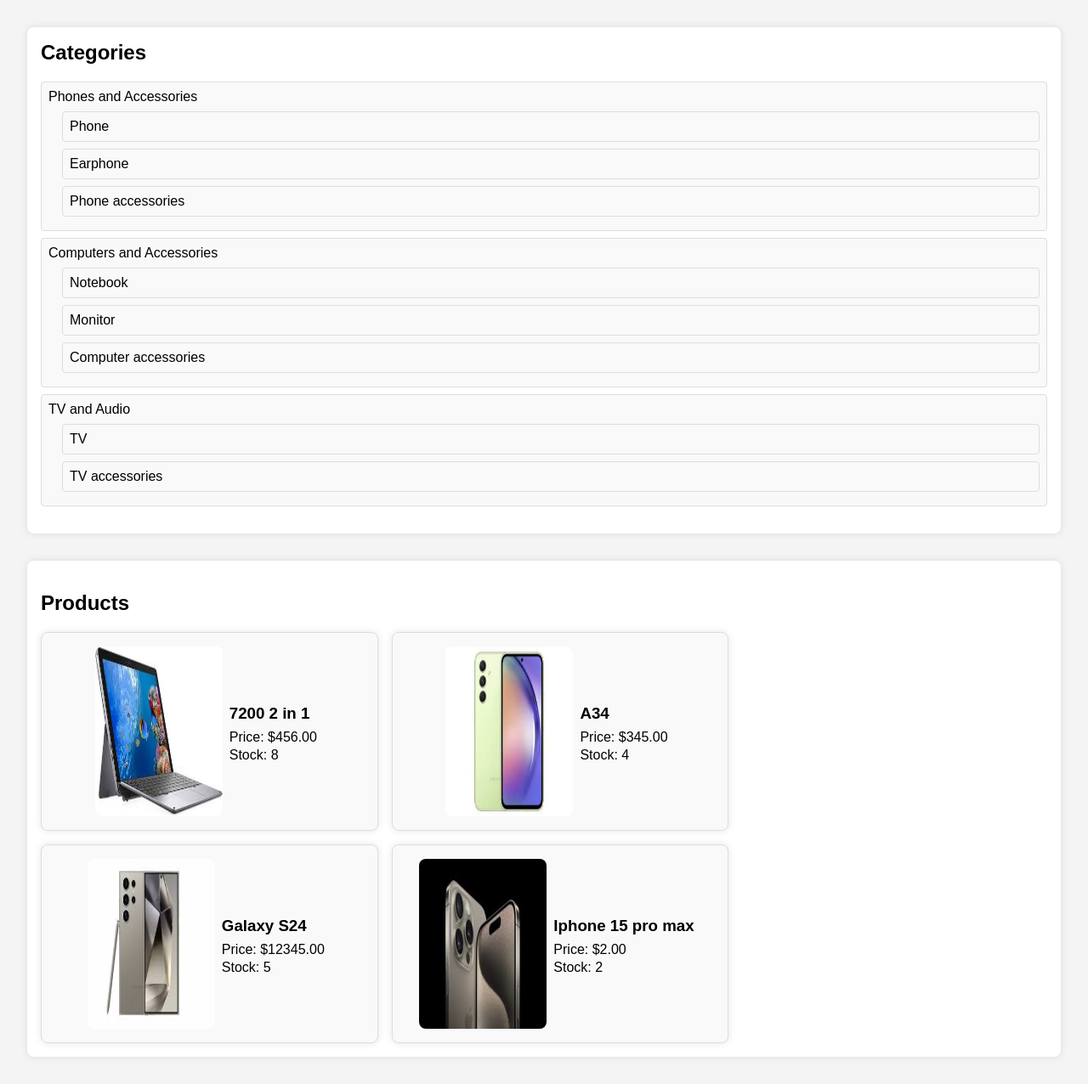
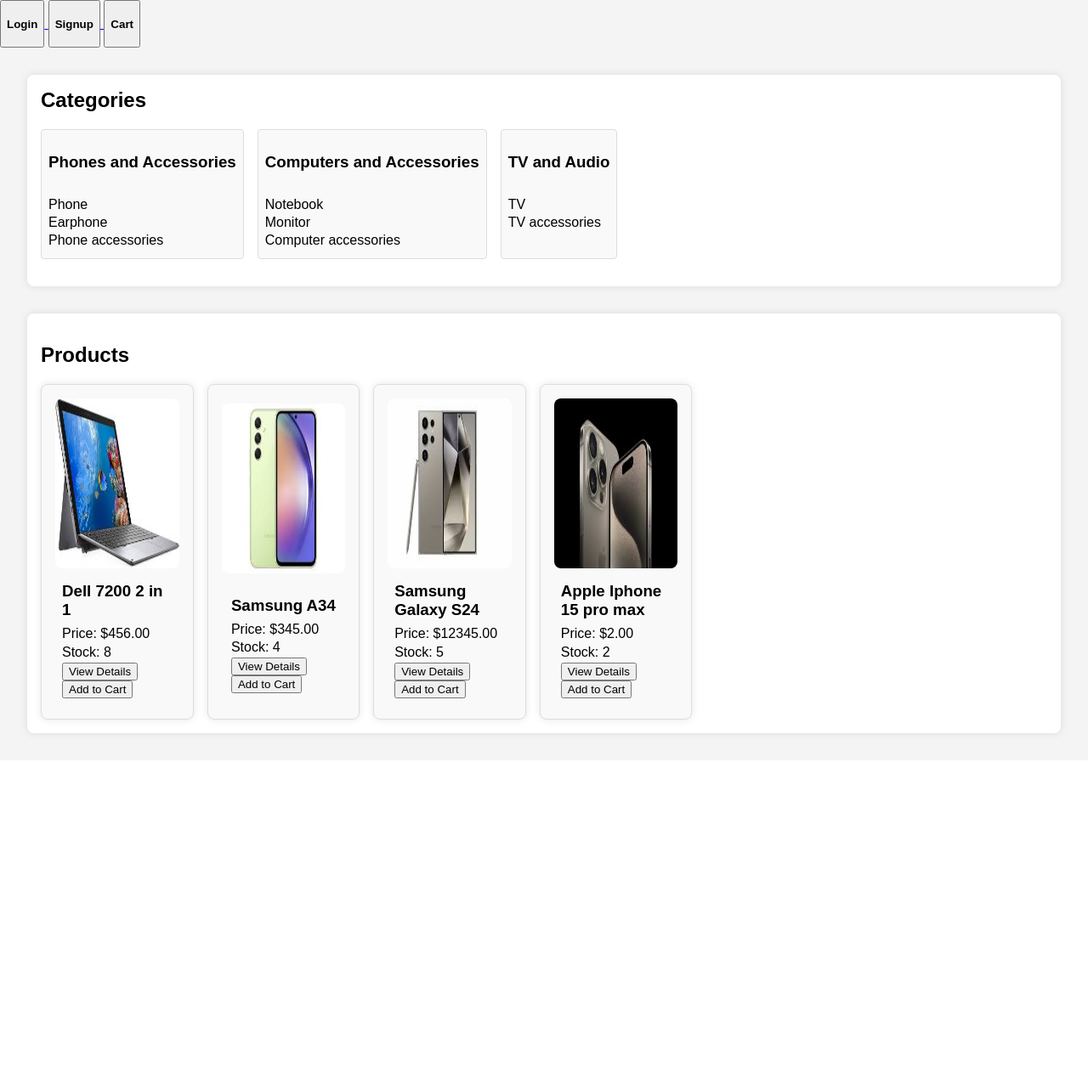
Before and after one commit to AliVal1yev/find.az, a Django app: page / in a window 1280 px wide. Shown: the part 69-1345 px from the top of the page at 85% size. After the commit the page ends 939 px from the top, so only its background shows below. Run offline with Django 5.2, Linux system fonts and the light colour scheme; data comes from the database, SQL or seed files in the repository; both versions use the stored data as it was after the commit.

Commit message:
cart, order, total money added

```diff
--- a/Ecommers/Ecommers/settings.py
+++ b/Ecommers/Ecommers/settings.py
@@ -55,7 +55,7 @@ ROOT_URLCONF = 'Ecommers.urls'
 TEMPLATES = [
     {
         'BACKEND': 'django.template.backends.django.DjangoTemplates',
-        'DIRS': [],
+        'DIRS': [ BASE_DIR / "templates"],
         'APP_DIRS': True,
         'OPTIONS': {
             'context_processors': [
--- a/Ecommers/electro/models.py
+++ b/Ecommers/electro/models.py
@@ -62,6 +62,27 @@ class Customer(models.Model):
     def __str__(self):
         return self.user.username
 
+class CartItem(models.Model):
+    user = models.ForeignKey(User, on_delete=models.CASCADE)
+    product = models.ForeignKey('Product', on_delete=models.CASCADE)
+    quantity = models.PositiveIntegerField(default=1)
+
+    def __str__(self):
+        return f"{self.quantity} x {self.product.name}"
+
+    def get_total_price(self):
+        return self.quantity * self.product.price
+
+
+class Cart(models.Model):
+    user = models.OneToOneField(User, on_delete=models.CASCADE)
+    items = models.ManyToManyField(CartItem, blank=True)
+
+    def __str__(self):
+        return f"Cart for {self.user.username}"
+
+    def get_cart_total(self):
+        return sum(item.get_total_price() for item in self.items.all())
 
 
 class Order(models.Model):
@@ -70,9 +91,6 @@ class Order(models.Model):
     updated_at = models.DateTimeField(auto_now=True)
     paid = models.BooleanField(default=False)
     paid_at = models.DateTimeField(blank=True, null=True)
-
-    def __str__(self):
-        return f'Order {self.id} by {self.customer}'
 
 
 class OrderItem(models.Model):
--- a/Ecommers/electro/static/css/styles.css
+++ b/Ecommers/electro/static/css/styles.css
@@ -28,21 +28,30 @@ nav h2 {
     margin-top: 0;
 }
 
-nav ul {
+.category-list {
+    display: flex;
+    gap: 1rem;
     list-style-type: none;
     padding: 0;
 }
 
-nav ul li {
-    margin: 0.5rem 0;
-    padding: 0.5rem;
+.category-list > li {
     background-color: #f9f9f9;
     border: 1px solid #ddd;
     border-radius: 4px;
+    padding: 0.5rem;
+    display: flex;
+    flex-direction: column;
 }
 
-nav ul ul {
-    margin-left: 1rem;
+.category-list > li > ul {
+    list-style-type: none;
+    padding: 0;
+    margin-top: 0.5rem;
+}
+
+.category-list > li > ul > li {
+    margin: 0.2rem 0;
 }
 
 section {
@@ -64,7 +73,7 @@ section {
     border: 1px solid #ddd;
     border-radius: 8px;
     padding: 1rem;
-    width: calc(33.333% - 2rem);
+    width: calc(15% - 2rem);
     box-shadow: 0 0 10px rgba(0, 0, 0, 0.1);
     transition: transform 0.2s;
 }
--- a/Ecommers/electro/templates/electro/home.html
+++ b/Ecommers/electro/templates/electro/home.html
@@ -1,25 +1,35 @@
-{% load static%}
+{% extends "base.html" %}
 
-<!DOCTYPE html>
-<html lang="en">
-<head>
-    <meta charset="UTF-8">
-    <meta name="viewport" content="width=device-width, initial-scale=1.0">
-    <title>Home - E-commerce Site</title>
-    <link rel="stylesheet" href="{% static 'css/styles.css' %}">
-</head>
-<body>
-    <header>
-        <h1>Welcome to Find.az site</h1>
-    </header>
+{% block content%}
+{% if request.user.is_authenticated %}
+    <p>Welcome {{ request.user.username }}</p>
+    <a href="{% url 'logout' %}">Logout</a>
+{% else %}
 
+<a href="{% url 'login' %}">
+    <button>
+        <h4> Login</h4>
+    </button>
+</a>
+<a href="{% url 'signup' %}">
+    <button>
+        <h4> Signup</h4>
+    </button>
+</a>
+{% endif %}
+
+<a href="{% url 'cart' %}">
+    <button>
+        <h4> Cart</h4>
+    </button>
+</a>
 <nav>
     <h2>Categories</h2>
-        <ul>
+    <ul class="category-list">
         {% for category in categories %}
             <li>
-                    {{ category.name }}
-                    <ul>
+                <h3>{{ category.name }}</h3>
+                <ul class="subcategory-list">
                     {% for subcategory in category.subcategories.all %}
                         <li>{{ subcategory.name }}</li>
                     {% endfor %}
@@ -36,13 +46,17 @@
             <div class="product-card" style="display: flex; flex-wrap: wrap; justify-content: center; align-items: center;">
                 <img src="{{ product.image.url }}" alt="{{ product.name }}" width="150" height="200">
                 <div class="product-info">
-                        <h3>{{ product.brand.name }} {{ product.model.name }}</h3>
+                    <h3>{{ product.name }} {{ product.model.name }}</h3>
                     <p>Price: ${{ product.price }}</p>
                     <p>Stock: {{ product.stock }}</p>
+                    <a href="{% url 'details' product.id %}"><button>View Details</button></a>
+                    <form method="post" action="{% url 'add_to_cart' product.id %}">
+                        {% csrf_token %}
+                        <button type="submit">Add to Cart</button>
+                    </form>
                 </div>
             </div>
         {% endfor %}
     </div>
 </section>
-</body>
-</html>
+{%endblock%}
--- a/Ecommers/electro/urls.py
+++ b/Ecommers/electro/urls.py
@@ -8,7 +8,43 @@ from django.conf import settings
 
 
 urlpatterns = [
-    path('', views.home, name='home')
+    path('', views.home, name='home'),
+    path('details/<int:id>/', views.deails, name='details'),
+    path(
+        'login/',
+        views.user_login,
+        name='login'
+    ),
+    path(
+        'accounts/login/',
+        views.user_login,
+        name='login'
+    ),
+    path(
+        'sigup/',
+        views.user_signup,
+        name='signup'
+    ),
+    path(
+        'logout/',
+        views.user_logout,
+        name='logout'
+        ),
+    path(
+        'cart/',
+        views.view_cart,
+        name='cart'
+    ),
+    path(
+        'add-to-cart/<int:product_id>/',
+         views.add_to_cart,
+         name='add_to_cart'
+         ),
+    path(
+        'reset-cart/',
+        views.reset_cart,
+        name='reset_cart'
+        ),
 ]
 
 
--- a/Ecommers/electro/views.py
+++ b/Ecommers/electro/views.py
@@ -1,5 +1,9 @@
-from django.shortcuts import render
-from .models import Product, Category
+from django.shortcuts import render, redirect, get_object_or_404
+from .models import Product, Category, Cart, CartItem
+from django.contrib.auth import authenticate, login, logout
+from .forms import SignupForm, LoginForm
+from django.contrib.auth.decorators import login_required
+
 
 
 def home (request):
@@ -11,3 +15,76 @@ def home (request):
         'products': products,
     }
     return render(request, 'electro/home.html', context)
+
+
+def deails(request, id):
+    prod = Product.objects.get(id=id)
+
+    context ={
+        'product': prod,
+    }
+    return render(request, 'electro/details.html', context)
+
+
+
+def user_signup(request):
+    if request.method == 'POST':
+        form = SignupForm(request.POST)
+        if form.is_valid():
+            form.save()
+            return redirect('login')
+    else:
+        form = SignupForm()
+    return render(request, 'electro/signup.html', {'form': form})
+
+
+
+def user_login(request):
+    if request.method == 'POST':
+        form = LoginForm(request.POST)
+        if form.is_valid():
+            username = form.cleaned_data['username']
+            password = form.cleaned_data['password']
+            user = authenticate(request, username=username, password=password)
+            if user:
+                login(request, user)
+                return redirect('home')
+    else:
+        form = LoginForm()
+    return render(request, 'electro/login.html', {'form': form})
+
+
+
+def user_logout(request):
+    logout(request)
+    return redirect('home')
+
+@login_required
+def add_to_cart(request, product_id):
+    product = get_object_or_404(Product, pk=product_id)
+    cart, created = Cart.objects.get_or_create(user=request.user)
+    cart_item, item_created = CartItem.objects.get_or_create(user=request.user, product=product)
+
+    if not item_created:
+        cart_item.quantity += 1
+        cart_item.save()
+
+    cart.items.add(cart_item)
+    cart.save()
+
+    return redirect('home')
+
+@login_required
+def view_cart(request):
+    cart, created = Cart.objects.get_or_create(user=request.user)
+    context = {
+        'cart': cart
+    }
+    return render(request, 'electro/cart.html', context)
+
+def reset_cart(request):
+    cart, created = Cart.objects.get_or_create(user=request.user)
+    cart.items.clear()
+    CartItem.objects.filter(user=request.user).delete()
+    cart.save()
+    return redirect('cart')
--- /dev/null
+++ b/Ecommers/templates/base.html
@@ -0,0 +1,20 @@
+{% load static%}
+
+<!DOCTYPE html>
+<html lang="en">
+<head>
+    <meta charset="UTF-8">
+    <meta name="viewport" content="width=device-width, initial-scale=1.0">
+    <title>Find.az</title>
+    <link rel="stylesheet" href="{% static 'css/styles.css' %}">
+</head>
+<body>
+    <header>
+        <h1>Welcome to Find.az site</h1>
+    </header>
+
+
+{%block content%} {% endblock %}
+
+</body>
+</html>
```
Also changed, not shown: Ecommers/electro/forms.py (added, +19 -0 lines), Ecommers/electro/templates/electro/cart.html (added, +28 -0 lines), Ecommers/electro/templates/electro/details.html (added, +16 -0 lines), Ecommers/electro/templates/electro/login.html (added, +13 -0 lines), Ecommers/electro/templates/electro/signup.html (added, +12 -0 lines), Ecommers/db.sqlite3, Ecommers/electro/migrations/0002_cartitem_cart.py (added), Ecommers/media/media/2024/07/18/download_1.jpg (added), Ecommers/media/media/2024/07/18/download_2.jpg (added), Ecommers/media/media/2024/07/18/download_3.jpg (added), Ecommers/media/media/2024/07/18/download_4.jpg (added), Ecommers/media/media/2024/07/18/favorite_logo1.png (added). Lines whose indentation alone changed are shown as unchanged.
